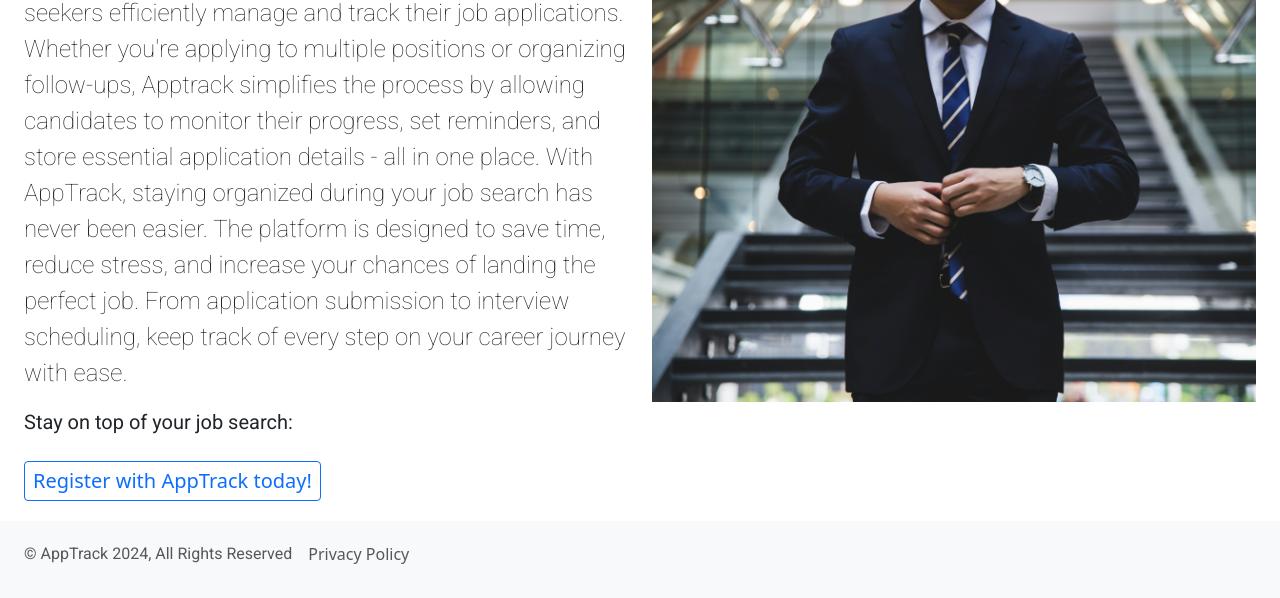
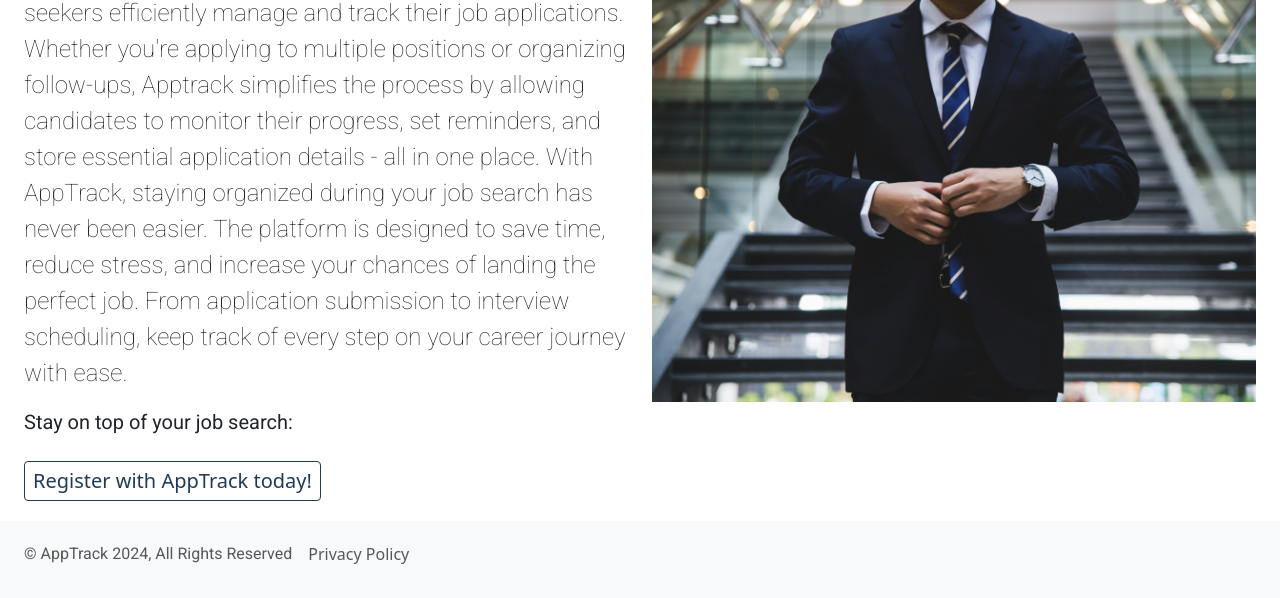
Before and after one commit to charliemarshall1996/apptrack, a Django app: page / in a window 1280 px wide. Shown: the part 596-1194 px from the top of the page. Run offline with Django 5.2, Linux system fonts and the light colour scheme.

Commit message:
added favicon

```diff
--- a/apptrack/core/static/core/styles/reset.css
+++ b/apptrack/core/static/core/styles/reset.css
@@ -94,3 +94,20 @@ a.display-5 {
   --bs-btn-disabled-bg: #1F3B57;
   --bs-btn-disabled-border-color: #1F3B57;
 }
+
+.btn-outline-primary {
+  --bs-btn-color: #1F3B57;
+  --bs-btn-border-color: #1F3B57;
+  --bs-btn-hover-color: #fff;
+  --bs-btn-hover-bg: #4AA9B3;
+  --bs-btn-hover-border-color: #49a8b3;
+  --bs-btn-focus-shadow-rgb: 49, 132, 253;
+  --bs-btn-active-color: #fff;
+  --bs-btn-active-bg: #49a8b3;
+  --bs-btn-active-border-color: #49a8b3;
+  --bs-btn-active-shadow: inset 0 3px 5px rgba(0, 0, 0, 0.125);
+  --bs-btn-disabled-color: #1F3B57;
+  --bs-btn-disabled-bg: transparent;
+  --bs-btn-disabled-border-color: #1F3B57;
+  --bs-gradient: none;
+}
--- a/apptrack/core/templates/core/base_authenticated.html
+++ b/apptrack/core/templates/core/base_authenticated.html
@@ -7,6 +7,7 @@
   <meta charset="UTF-8">
   <meta name="viewport" content="width=device-width, initial-scale=1.0">
   <title>AppTrack</title>
+  <link rel="icon" type="image/x-icon" href="{% static 'favicon/favicon.ico' %}">
 
   <!-- Google Fonts -->
   <link rel="preconnect" href="https://fonts.googleapis.com">
--- a/apptrack/core/templates/core/base_unauthenticated.html
+++ b/apptrack/core/templates/core/base_unauthenticated.html
@@ -10,7 +10,7 @@
   <link rel="preconnect" href="https://fonts.googleapis.com">
   <link rel="preconnect" href="https://fonts.gstatic.com" crossorigin>
   <link href="https://fonts.googleapis.com/css2?family=Archivo:ital,wght@0,100..900;1,100..900&family=Roboto:ital,wght@0,100;0,300;0,400;0,500;0,700;0,900;1,100;1,300;1,400;1,500;1,700;1,900&display=swap" rel="stylesheet">
-
+  <link rel="icon" type="image/x-icon" href="{% static 'favicon/favicon.ico' %}">
   <!-- Bootstrap CSS -->
   <link href="https://cdn.jsdelivr.net/npm/bootstrap@5.3.3/dist/css/bootstrap.min.css" rel="stylesheet" integrity="sha384-QWTKZyjpPEjISv5WaRU9OFeRpok6YctnYmDr5pNlyT2bRjXh0JMhjY6hW+ALEwIH" crossorigin="anonymous">
 
```
Also changed, not shown: apptrack/static/favicon/favicon.ico (added).
